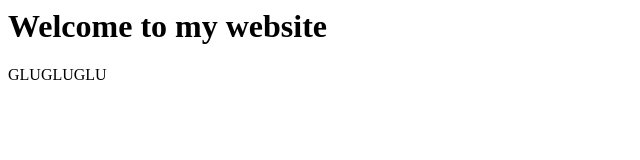
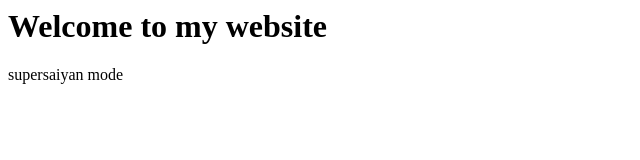
Before and after one commit to KutluhanI/AWSProject, a plain HTML site: page index.html in a window 1280 px wide. Shown: the full height of the page, 0-640 px from the left. Drawn offline with Linux system fonts and the light colour scheme.

Commit message:
Update index.html

```diff
--- a/index.html
+++ b/index.html
@@ -4,6 +4,6 @@
 </head>
 <body>
   <h1>Welcome to my website</h1>
-  <p>GLUGLUGLU</p>
+  <p>supersaiyan mode</p>
 </body>
 </html>
```
